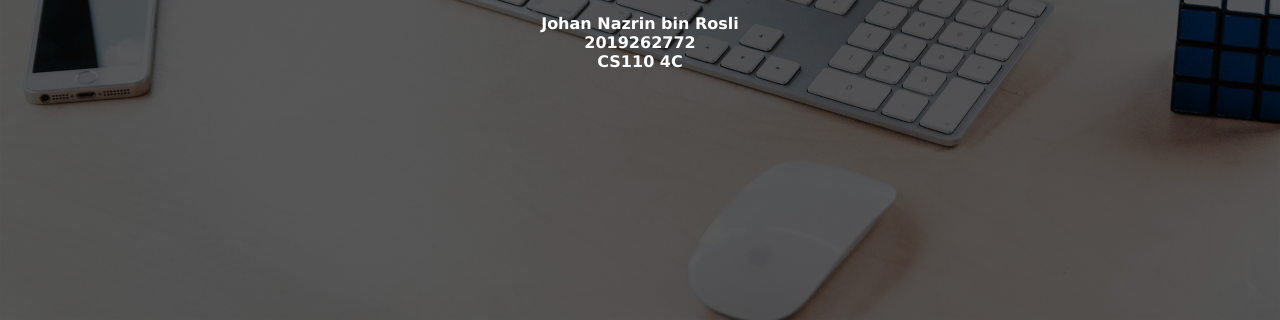
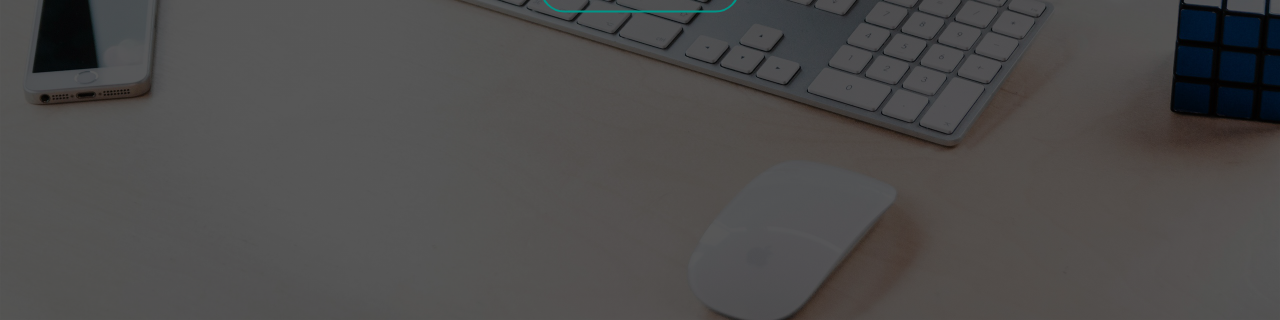
Before and after one commit to JohanNazrin310/My_Personal_Website, a plain HTML site: page index.html in a window 1280 px wide. Shown: the part 480-800 px from the top of the page. Drawn offline with Linux system fonts and the light colour scheme.

Commit message:
Update index.html

```diff
--- a/index.html
+++ b/index.html
@@ -29,11 +29,6 @@
                 <div>
                     <a href = "AboutMe.html"><button type = "button"><span></span>LET'S GO</button></a>
                 </div>
-                <br>
-
-                <h4>Johan Nazrin bin Rosli</h4>
-                <h4>2019262772</h4>
-                <h4>CS110 4C</h4>
             </div>
         </div>
     </body>
```
